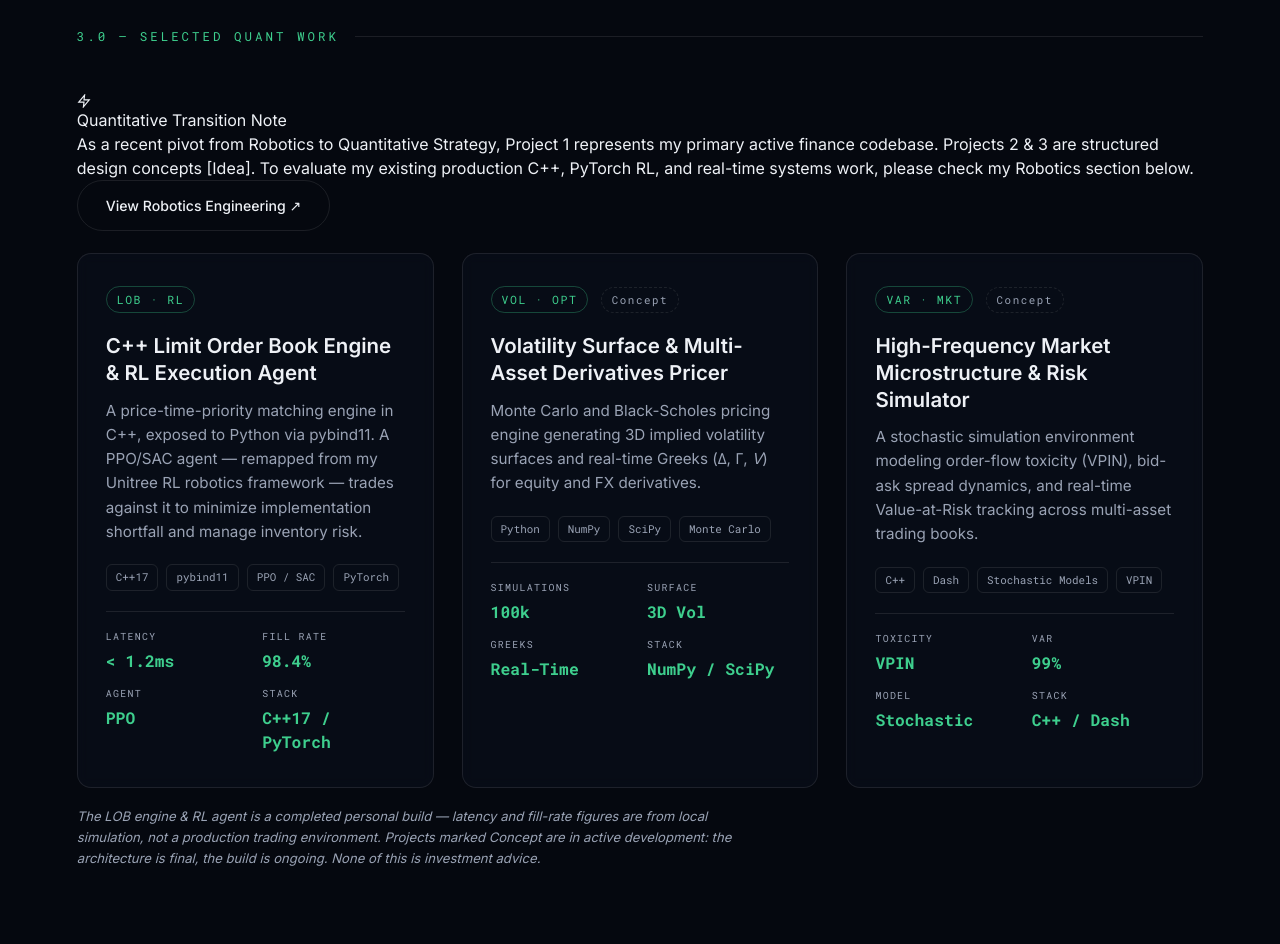
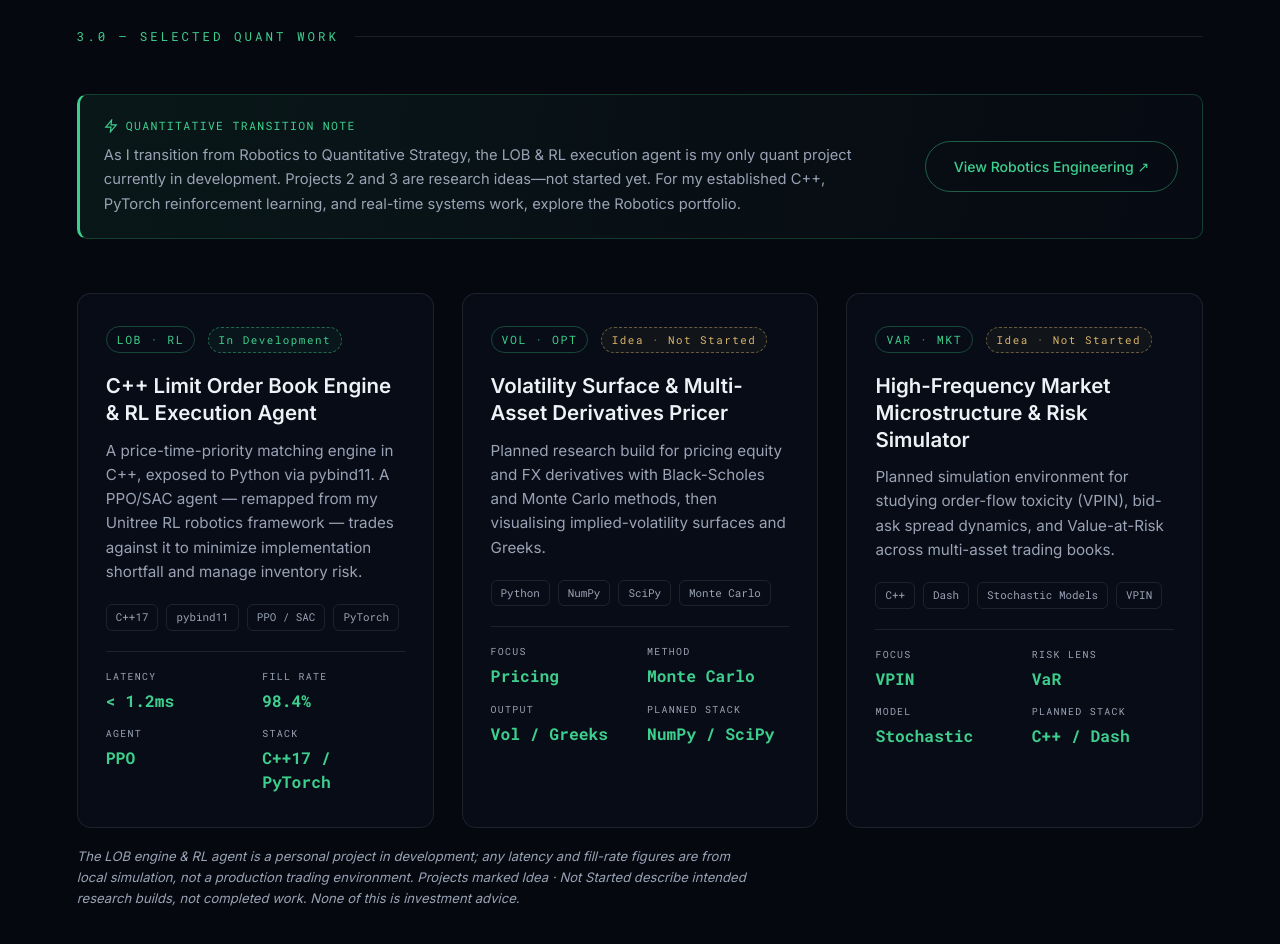
Before and after one commit to Book15011/Book15011.github.io, a plain HTML site: page quant.html in a window 1280 px wide. Shown: the part 2360-3304 px from the top of the page. Drawn offline with nearby package versions, Linux system fonts and the light colour scheme; no server answers.

Commit message:
Clarify quant project status

```diff
--- a/quant.html
+++ b/quant.html
@@ -275,6 +275,8 @@
     border-radius:20px;
     margin-bottom:20px;
   }
+  .card-status--active{ color:var(--signal); border-color:rgba(62,207,142,.45); background:rgba(62,207,142,.06); }
+  .card-status--idea{ color:#d8b46a; border-color:rgba(216,180,106,.45); background:rgba(216,180,106,.05); }
   .card-title{ font-size:1.28rem; font-weight:600; color:var(--paper); margin-bottom:12px; line-height:1.3; }
   .card-desc{ font-size:.95rem; color:var(--slate); line-height:1.6; margin-bottom:20px; }
   .card-tags{ display:flex; flex-wrap:wrap; gap:8px; }
@@ -292,6 +294,18 @@
   .stat-value{ display:block; font-family:'Roboto Mono', monospace; font-size:1.02rem; font-weight:700; color:var(--signal); }
 
   .disclaimer{ margin-top:40px; font-size:.82rem; color:var(--slate); font-style:italic; max-width:680px; line-height:1.6; }
+
+  .pivot-callout{
+    display:flex; align-items:center; justify-content:space-between; gap:28px;
+    margin:0 0 32px; padding:22px 24px;
+    border:1px solid rgba(62,207,142,.22); border-left:3px solid var(--signal);
+    border-radius:10px; background:linear-gradient(100deg, rgba(62,207,142,.08), rgba(13,19,31,.2));
+  }
+  .pivot-info{ max-width:760px; }
+  .pivot-title{ display:flex; align-items:center; gap:8px; font-family:'Roboto Mono', monospace; font-size:.72rem; letter-spacing:1.3px; text-transform:uppercase; color:var(--signal); }
+  .pivot-desc{ margin:9px 0 0; color:var(--slate); font-size:.92rem; line-height:1.65; }
+  .btn--robotics{ flex-shrink:0; border-color:rgba(62,207,142,.42); color:var(--signal); }
+  .btn--robotics:hover{ background:var(--signal); color:var(--ink); }
 
   /* ================= Tracked Exposure (donut + legend) ================= */
   .exposure-intro{ font-size:1rem; color:var(--slate); max-width:640px; line-height:1.7; margin-bottom:56px; }
@@ -417,6 +431,7 @@
 
     .skills-grid{ grid-template-columns:1fr; gap:44px; }
     .project-grid{ grid-template-columns:1fr; }
+    .pivot-callout{ align-items:flex-start; flex-direction:column; gap:18px; }
     .masthead-strip{ flex-direction:column; }
     .strip-item + .strip-item{ border-left:none; border-top:1px solid var(--hairline); padding-left:0; padding-top:22px; }
     .exposure-grid{ grid-template-columns:1fr; gap:40px; }
@@ -561,7 +576,7 @@
           <svg width="14" height="14" viewBox="0 0 24 24" fill="none" stroke="currentColor" stroke-width="2"><path d="M13 2L3 14h9l-1 8 10-12h-9l1-8z"/></svg>
           Quantitative Transition Note
         </div>
-        <p class="pivot-desc">As a recent pivot from Robotics to Quantitative Strategy, Project 1 represents my primary active finance codebase. Projects 2 &amp; 3 are structured design concepts [Idea]. To evaluate my existing production C++, PyTorch RL, and real-time systems work, please check my Robotics section below.</p>
+        <p class="pivot-desc">As I transition from Robotics to Quantitative Strategy, the LOB &amp; RL execution agent is my only quant project currently in development. Projects 2 and 3 are research ideas—not started yet. For my established C++, PyTorch reinforcement learning, and real-time systems work, explore the Robotics portfolio.</p>
       </div>
       <a href="robotics.html" class="btn btn--robotics">View Robotics Engineering ↗</a>
     </div>
@@ -569,6 +584,7 @@
     <div class="project-grid reveal-stagger">
       <article class="project-card" tabindex="0">
         <span class="card-ticker">LOB · RL</span>
+        <span class="card-status card-status--active">In Development</span>
         <h3 class="card-title">C++ Limit Order Book Engine &amp; RL Execution Agent</h3>
         <p class="card-desc">A price-time-priority matching engine in C++, exposed to Python via pybind11. A PPO/SAC agent — remapped from my Unitree RL robotics framework — trades against it to minimize implementation shortfall and manage inventory risk.</p>
         <div class="card-tags">
@@ -587,9 +603,9 @@
 
       <article class="project-card" tabindex="0">
         <span class="card-ticker">VOL · OPT</span>
-        <span class="card-status">Concept</span>
+        <span class="card-status card-status--idea">Idea · Not Started</span>
         <h3 class="card-title">Volatility Surface &amp; Multi-Asset Derivatives Pricer</h3>
-        <p class="card-desc">Monte Carlo and Black-Scholes pricing engine generating 3D implied volatility surfaces and real-time Greeks (&Delta;, &Gamma;, <em>V</em>) for equity and FX derivatives.</p>
+        <p class="card-desc">Planned research build for pricing equity and FX derivatives with Black-Scholes and Monte Carlo methods, then visualising implied-volatility surfaces and Greeks.</p>
         <div class="card-tags">
           <span class="card-tag">Python</span>
           <span class="card-tag">NumPy</span>
@@ -597,18 +613,18 @@
           <span class="card-tag">Monte Carlo</span>
         </div>
         <div class="card-stats">
-          <div class="stat"><span class="stat-label">Simulations</span><span class="stat-value">100k</span></div>
-          <div class="stat"><span class="stat-label">Surface</span><span class="stat-value">3D Vol</span></div>
-          <div class="stat"><span class="stat-label">Greeks</span><span class="stat-value">Real-Time</span></div>
-          <div class="stat"><span class="stat-label">Stack</span><span class="stat-value">NumPy / SciPy</span></div>
+          <div class="stat"><span class="stat-label">Focus</span><span class="stat-value">Pricing</span></div>
+          <div class="stat"><span class="stat-label">Method</span><span class="stat-value">Monte Carlo</span></div>
+          <div class="stat"><span class="stat-label">Output</span><span class="stat-value">Vol / Greeks</span></div>
+          <div class="stat"><span class="stat-label">Planned Stack</span><span class="stat-value">NumPy / SciPy</span></div>
         </div>
       </article>
 
       <article class="project-card" tabindex="0">
         <span class="card-ticker">VAR · MKT</span>
-        <span class="card-status">Concept</span>
+        <span class="card-status card-status--idea">Idea · Not Started</span>
         <h3 class="card-title">High-Frequency Market Microstructure &amp; Risk Simulator</h3>
-        <p class="card-desc">A stochastic simulation environment modeling order-flow toxicity (VPIN), bid-ask spread dynamics, and real-time Value-at-Risk tracking across multi-asset trading books.</p>
+        <p class="card-desc">Planned simulation environment for studying order-flow toxicity (VPIN), bid-ask spread dynamics, and Value-at-Risk across multi-asset trading books.</p>
         <div class="card-tags">
           <span class="card-tag">C++</span>
           <span class="card-tag">Dash</span>
@@ -616,15 +632,15 @@
           <span class="card-tag">VPIN</span>
         </div>
         <div class="card-stats">
-          <div class="stat"><span class="stat-label">Toxicity</span><span class="stat-value">VPIN</span></div>
-          <div class="stat"><span class="stat-label">VaR</span><span class="stat-value">99%</span></div>
+          <div class="stat"><span class="stat-label">Focus</span><span class="stat-value">VPIN</span></div>
+          <div class="stat"><span class="stat-label">Risk Lens</span><span class="stat-value">VaR</span></div>
           <div class="stat"><span class="stat-label">Model</span><span class="stat-value">Stochastic</span></div>
-          <div class="stat"><span class="stat-label">Stack</span><span class="stat-value">C++ / Dash</span></div>
+          <div class="stat"><span class="stat-label">Planned Stack</span><span class="stat-value">C++ / Dash</span></div>
         </div>
       </article>
     </div>
 
-    <p class="disclaimer reveal">The LOB engine &amp; RL agent is a completed personal build — latency and fill-rate figures are from local simulation, not a production trading environment. Projects marked <em>Concept</em> are in active development: the architecture is final, the build is ongoing. None of this is investment advice.</p>
+    <p class="disclaimer reveal">The LOB engine &amp; RL agent is a personal project in development; any latency and fill-rate figures are from local simulation, not a production trading environment. Projects marked <em>Idea · Not Started</em> describe intended research builds, not completed work. None of this is investment advice.</p>
   </div>
 </section>
 
```
